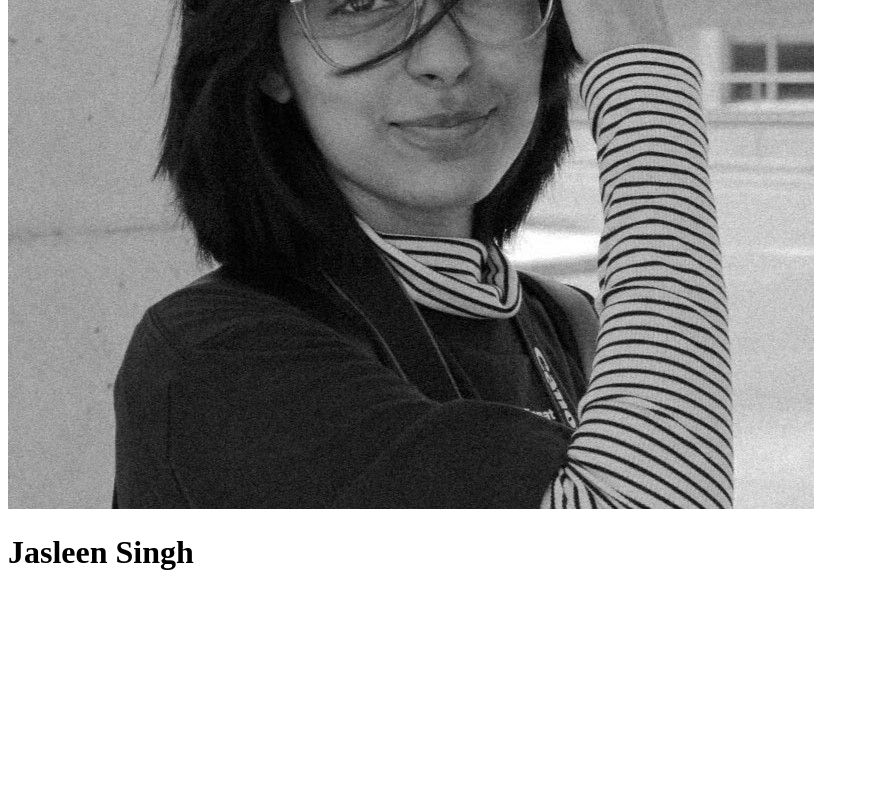
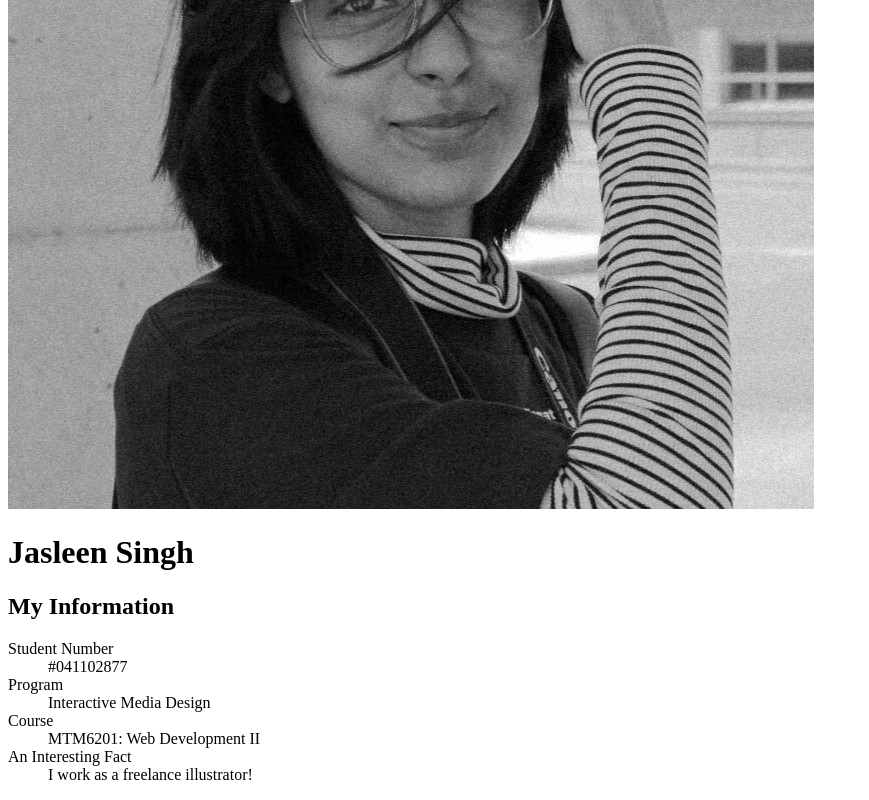
Before and after one commit to sing2032/mtm6201-week1, a plain HTML site: page index.html in a window 1280 px wide. Shown: the part 304-1104 px from the top of the page, without its empty margins (0-869 px from the left). Before the commit the page ends 897 px from the top, so only its background shows below. Drawn offline with Linux system fonts and the light colour scheme.

Commit message:
adds basic code for html

```diff
--- a/index.html
+++ b/index.html
@@ -12,7 +12,20 @@
 
     </header>
     <main>
+        <h2>My Information</h2>
+        <dl>
+            <dt>Student Number</dt>
+            <dd>#041102877</dd>
 
+            <dt>Program</dt>
+            <dd>Interactive Media Design</dd>
+
+            <dt>Course</dt>
+            <dd>MTM6201: Web Development II</dd>
+
+            <dt>An Interesting Fact</dt>
+            <dd>I work as a freelance illustrator!</dd>
+        </dl>
     </main>
 
 </body>
```
